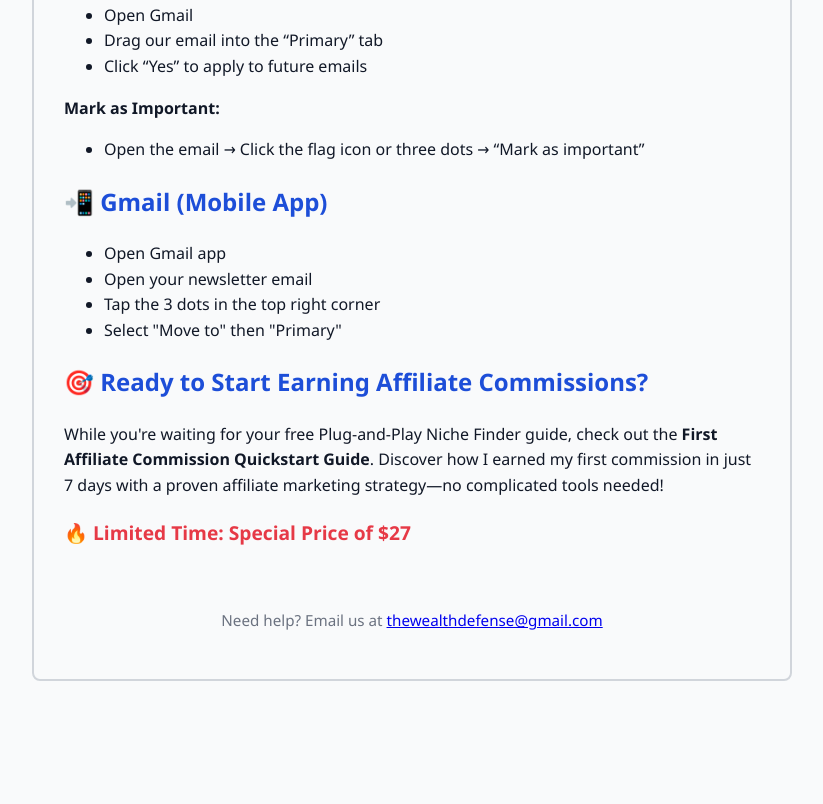
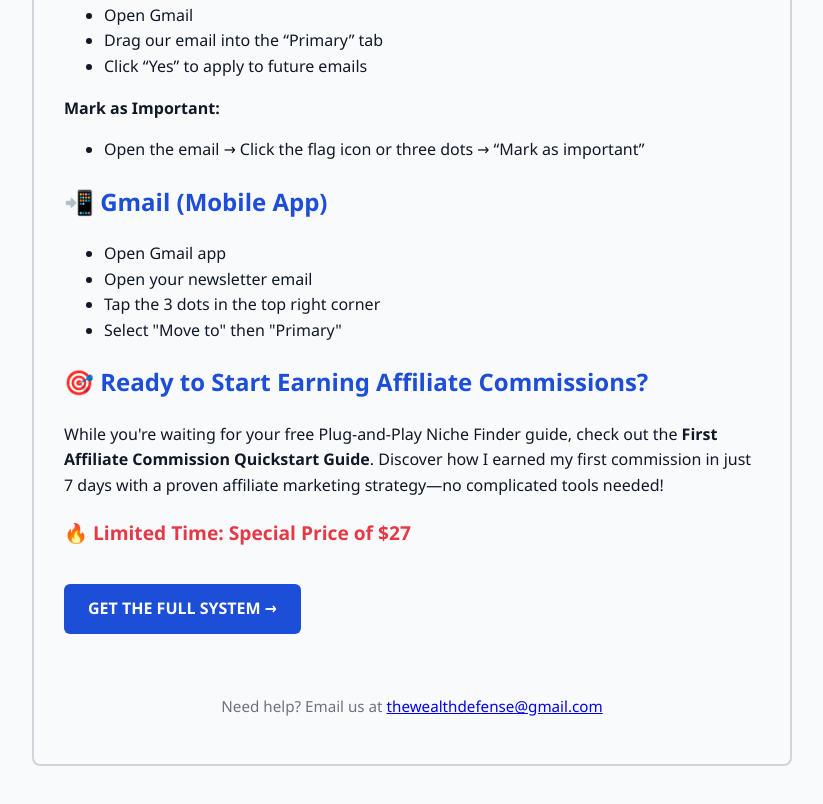
Before and after one commit to zee07-11/The-Wealth-Defense, a plain HTML site: page index.html in a window 1280 px wide. Shown: the part 852-1656 px from the top of the page, without its empty margins (228-1051 px from the left). Before the commit the page ends 1573 px from the top, so only its background shows below. Drawn offline with Linux system fonts and the light colour scheme.

Commit message:
Update index.html

```diff
--- a/index.html
+++ b/index.html
@@ -203,7 +203,8 @@
         While you're waiting for your free Plug-and-Play Niche Finder guide, check out the <strong>First Affiliate Commission Quickstart Guide</strong>. Discover how I earned my first commission in just 7 days with a proven affiliate marketing strategy—no complicated tools needed!
       </p>
       <p class="discount">🔥 Limited Time: Special Price of $27</p>
-</div>
+      <a href="salepage.html" class="cta-button">GET THE FULL SYSTEM →</a>
+    </div>
 
     <div class="footer">
       <p>Need help? Email us at <a href="mailto:thewealthdefense@gmail.com">thewealthdefense@gmail.com</a></p>
```
